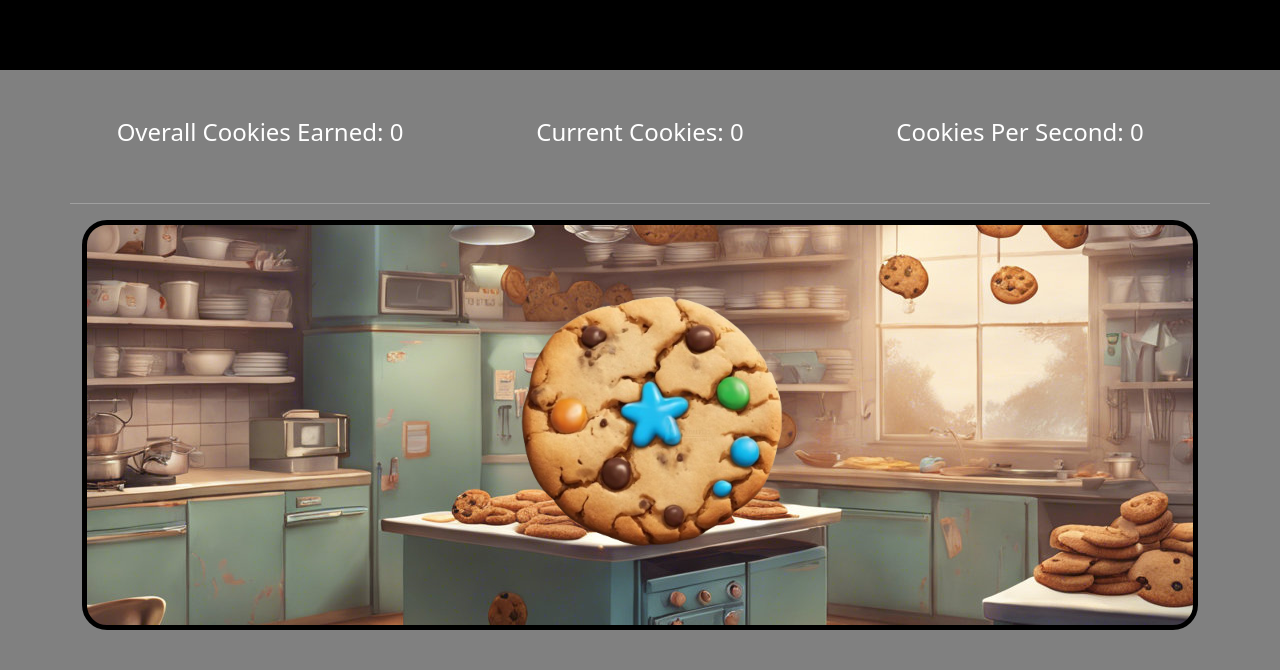
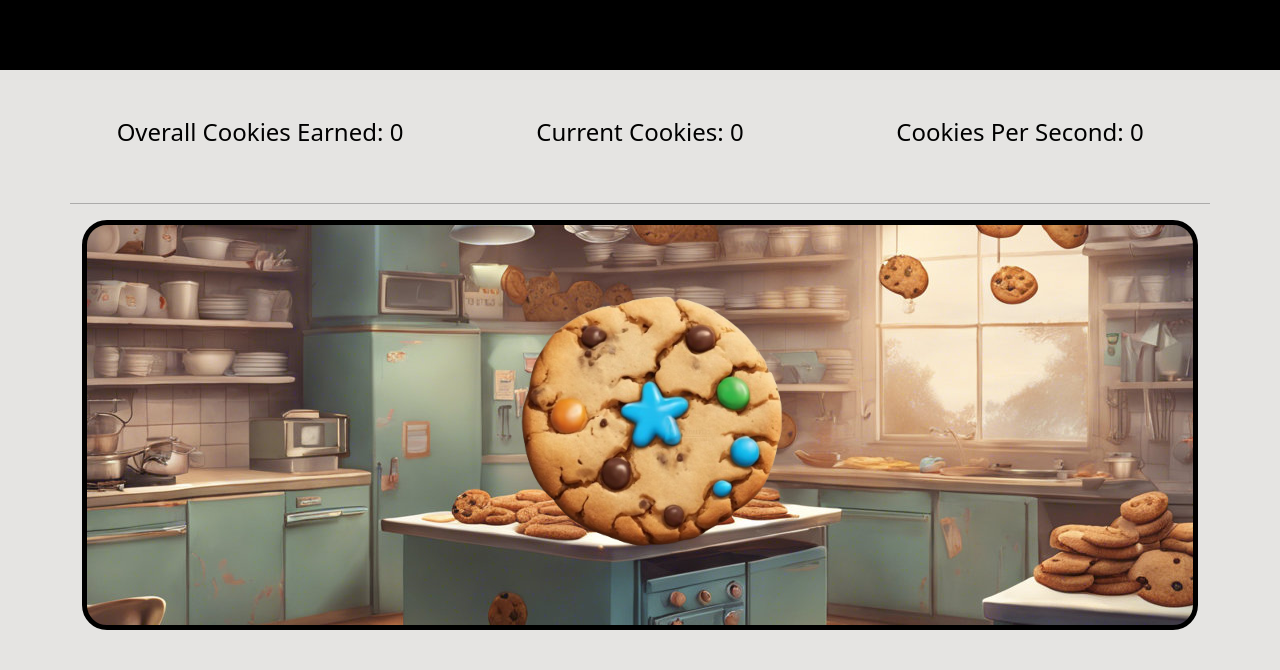
Before and after one commit to StephenIles/Milestone-Project-2, a website: page index.html in a window 1280 px wide. Shown: the part 130-800 px from the top of the page. Drawn offline with nearby package versions, Linux system fonts and the light colour scheme.

Commit message:
Fixed some accessibility issues

```diff
--- a/assets/css/style.css
+++ b/assets/css/style.css
@@ -1,5 +1,5 @@
 body {
-    background-color: gray;
+    background-color: #E5E4E2;
 }
 
 /****************** Header **************/
@@ -34,7 +34,7 @@ body {
 
 .game-head {
     height: 150px;
-    color: #fff;
+    color: black;
 }
 
 #cookie {
```
